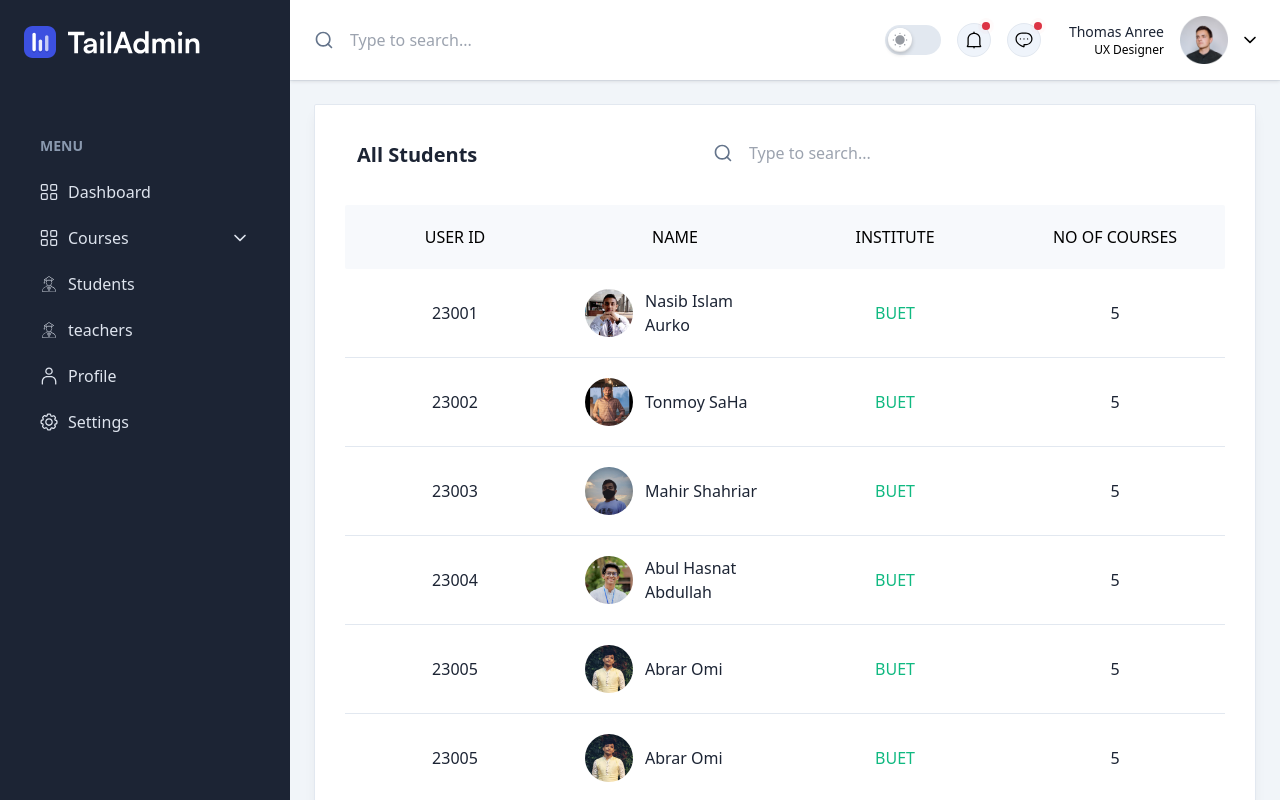
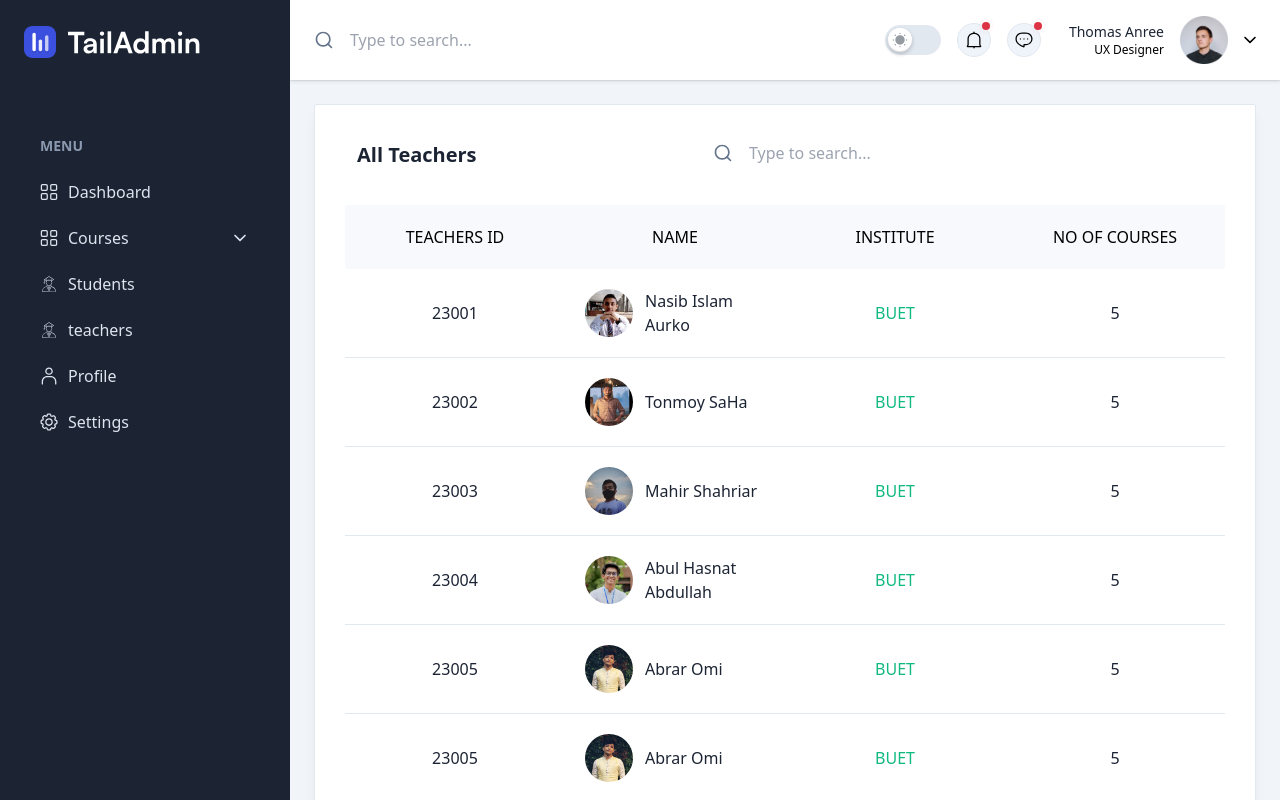
Before and after one commit to taufir-huda/online_class_system, a Next.js app: page /admin/teachers in a window 1280 px wide. Built offline with nearby package versions, Linux system fonts and the light colour scheme.

Commit message:
added student detailsa page with some issus

```diff
--- a/app/admin/components/Tables/TableOne.jsx
+++ /dev/null
@@ -1,142 +0,0 @@
-
-import Image from "next/image";
-
-const StudentData = [
-  {
-    Id:23001,
-    name: "Nasib Islam Aurko",
-    institute: "BUET",
-    courses: 5
-  },
-  {
-    Id:23002,
-    name: "Tonmoy SaHa",
-    institute: "BUET",
-    courses: 5
-  },
-  {
-    Id:23003,
-    name: "Mahir Shahriar",
-    institute: "BUET",
-    courses: 5
-  },
-  {
-    Id: 23004,
-    name: "Abul Hasnat Abdullah",
-    institute: "BUET",
-    courses: 5
-  },
-  {
-    Id: 23005,
-    name: "Abrar Omi",
-    institute: "BUET",
-    courses: 5
-  },
-  {
-    Id: 23005,
-    name: "Abrar Omi",
-    institute: "BUET",
-    courses: 5
-  },
-  {
-    Id: 23005,
-    name: "Abrar Omi",
-    institute: "BUET",
-    courses: 5
-  },
-  {
-    Id: 23005,
-    name: "Abrar Omi",
-    institute: "BUET",
-    courses: 5
-  },
-];
-
-const TableOne = () => {
-  return (
-    <div className="rounded-sm border border-stroke bg-white px-5 pt-6 pb-2.5 shadow-default dark:border-strokedark dark:bg-boxdark sm:px-7.5 xl:pb-1">
-      <div className="m-3 flex justify-between">
-        <h4 className="mb-6 text-xl font-semibold text-black dark:text-white">
-          All Students
-        </h4>
-        <div className="hidden sm:block">
-          <form>
-            <div className="relative">
-              <button className="absolute left-0 top-1/2 -translate-y-1/2">
-                <svg  className="fill-body hover:fill-primary dark:fill-bodydark dark:hover:fill-primary" width="20" height="20" viewBox="0 0 20 20" fill="none" xmlns="http://www.w3.org/2000/svg" >
-                  <path fillRule="evenodd" clipRule="evenodd" d="M9.16666 3.33332C5.945 3.33332 3.33332 5.945 3.33332 9.16666C3.33332 12.3883 5.945 15 9.16666 15C12.3883 15 15 12.3883 15 9.16666C15 5.945 12.3883 3.33332 9.16666 3.33332ZM1.66666 9.16666C1.66666 5.02452 5.02452 1.66666 9.16666 1.66666C13.3088 1.66666 16.6667 5.02452 16.6667 9.16666C16.6667 13.3088 13.3088 16.6667 9.16666 16.6667C5.02452 16.6667 1.66666 13.3088 1.66666 9.16666Z" fill=""/>
-                  <path fillRule="evenodd" clipRule="evenodd" d="M13.2857 13.2857C13.6112 12.9603 14.1388 12.9603 14.4642 13.2857L18.0892 16.9107C18.4147 17.2362 18.4147 17.7638 18.0892 18.0892C17.7638 18.4147 17.2362 18.4147 16.9107 18.0892L13.2857 14.4642C12.9603 14.1388 12.9603 13.6112 13.2857 13.2857Z" fill="" />
-                </svg>
-              </button>
-
-              <input type="text" placeholder="Type to search..."
-                className="w-full bg-transparent pl-9 pr-4 font-medium focus:outline-none xl:w-125"
-              />
-            </div>
-          </form>
-        </div>
-      </div>
-
-      <div className="flex flex-col">
-        <div className="grid grid-cols-2 rounded-sm bg-gray-2 dark:bg-meta-4 sm:grid-cols-4">
-          <div className="p-2.5 text-center xl:p-5">
-            <h5 className="text-sm font-medium uppercase xsm:text-base">
-              User Id
-            </h5>
-          </div>
-          <div className="p-2.5 text-center xl:p-5">
-            <h5 className="text-sm font-medium uppercase xsm:text-base">
-            Name
-            </h5>
-          </div>
-          <div className="p-2.5 text-center xl:p-5">
-            <h5 className="text-sm font-medium uppercase xsm:text-base">
-            Institute
-            </h5>
-          </div>
-          <div className="hidden p-2.5 text-center sm:block xl:p-5">
-            <h5 className="text-sm font-medium uppercase xsm:text-base">
-              No of courses
-            </h5>
-          </div>
-        </div>
-
-        {StudentData.map((student, key) => (
-          <div
-            className={`grid grid-cols-2 sm:grid-cols-4 ${
-              key === StudentData.length - 1
-                ? ""
-                : "border-b border-stroke dark:border-strokedark"
-            }`}
-            key={key}
-          >
-            <div className="flex items-center justify-center p-2.5 xl:p-5">
-              <p className="text-black dark:text-white">{student.Id}</p>
-            </div>
-
-            <div className="flex items-center gap-3 p-2.5 xl:p-5">
-              <div className="flex-shrink-0">
-                <Image src={`/images/student/${student.Id}.jpg`} alt="Brand" width={48} height={48} className="rounded-full"/>
-              </div>
-              <p className="hidden text-black dark:text-white sm:block">
-                {student.name}
-              </p>
-            </div>
-
-
-            <div className="flex items-center justify-center p-2.5 xl:p-5">
-              <p className="text-meta-3">{student.institute}</p>
-            </div>
-
-            <div className="hidden items-center justify-center p-2.5 sm:flex xl:p-5">
-              <p className="text-black dark:text-white">{student.courses}</p>
-            </div>
-
-          </div>
-        ))}
-      </div>
-    </div>
-  );
-};
-
-export default TableOne;
--- a/app/admin/page.jsx
+++ b/app/admin/page.jsx
@@ -1,11 +1,10 @@
-"use client";
-import React, { useEffect , useState} from "react";
+import React from "react";
 import CardDataStats from "./components/CardDataStats.jsx";
 import ChartOne from "./components/Charts/ChartOne.jsx";
 import ChartTwo from "./components/Charts/ChartTwo.jsx";
 import ChartThree from "./components/Charts/ChartThree.jsx";
 import MapOne from './components/Maps/MapOne.jsx'
-import TableOne from "./components/Tables/TableOne.jsx";
+// import TableOne from "./components/Tables/TableOne.jsx";
 import ChatCard from "./components/Chat/ChatCard.jsx";
 
 function page() {
@@ -63,10 +62,7 @@ function page() {
         <ChartOne />
         <ChartTwo />
         <ChartThree />
-        <MapOne />
-        <div className="col-span-12 xl:col-span-8">
-          <TableOne />
-        </div>
+        {/* <MapOne /> */}
         <ChatCard />
       </div>
     </>
--- /dev/null
+++ b/app/admin/students/getstudent.jsx
@@ -0,0 +1,11 @@
+"use server";
+
+export async function getsudentdata(id) {
+  console.log(`id = ${id}`);
+  return {
+    Id: 23001,
+    name: "Nasib Islam Aurko",
+    institute: "BUET",
+    courses: 5,
+  };
+}
--- a/app/admin/teachers/page.jsx
+++ b/app/admin/teachers/page.jsx
@@ -1,16 +1,142 @@
 import React from 'react'
-import TableOne from '../components/Tables/TableOne'
-import TableTwo from '../components/Tables/TableTwo'
-import TableThree from '../components/Tables/TableThree'
-import TableFour from '../components/Tables/TableFour'
+import Image from "next/image";
+
+const TeachersData = [
+  {
+    Id:23001,
+    name: "Nasib Islam Aurko",
+    institute: "BUET",
+    courses: 5
+  },
+  {
+    Id:23002,
+    name: "Tonmoy SaHa",
+    institute: "BUET",
+    courses: 5
+  },
+  {
+    Id:23003,
+    name: "Mahir Shahriar",
+    institute: "BUET",
+    courses: 5
+  },
+  {
+    Id: 23004,
+    name: "Abul Hasnat Abdullah",
+    institute: "BUET",
+    courses: 5
+  },
+  {
+    Id: 23005,
+    name: "Abrar Omi",
+    institute: "BUET",
+    courses: 5
+  },
+  {
+    Id: 23005,
+    name: "Abrar Omi",
+    institute: "BUET",
+    courses: 5
+  },
+  {
+    Id: 23005,
+    name: "Abrar Omi",
+    institute: "BUET",
+    courses: 5
+  },
+  {
+    Id: 23005,
+    name: "Abrar Omi",
+    institute: "BUET",
+    courses: 5
+  },
+]
 
 function page() {
   return (
     <div className="col-span-12 xl:col-span-8">
-        <TableOne />
-        <TableTwo />
-        <TableThree />
-        <TableFour/>
+      <div className="rounded-sm border border-stroke bg-white px-5 pt-6 pb-2.5 shadow-default dark:border-strokedark dark:bg-boxdark sm:px-7.5 xl:pb-1">
+      <div className="m-3 flex justify-between">
+        <h4 className="mb-6 text-xl font-semibold text-black dark:text-white">
+          All Teachers
+        </h4>
+        <div className="hidden sm:block">
+          <form>
+            <div className="relative">
+              <button className="absolute left-0 top-1/2 -translate-y-1/2">
+                <svg  className="fill-body hover:fill-primary dark:fill-bodydark dark:hover:fill-primary" width="20" height="20" viewBox="0 0 20 20" fill="none" xmlns="http://www.w3.org/2000/svg" >
+                  <path fillRule="evenodd" clipRule="evenodd" d="M9.16666 3.33332C5.945 3.33332 3.33332 5.945 3.33332 9.16666C3.33332 12.3883 5.945 15 9.16666 15C12.3883 15 15 12.3883 15 9.16666C15 5.945 12.3883 3.33332 9.16666 3.33332ZM1.66666 9.16666C1.66666 5.02452 5.02452 1.66666 9.16666 1.66666C13.3088 1.66666 16.6667 5.02452 16.6667 9.16666C16.6667 13.3088 13.3088 16.6667 9.16666 16.6667C5.02452 16.6667 1.66666 13.3088 1.66666 9.16666Z" fill=""/>
+                  <path fillRule="evenodd" clipRule="evenodd" d="M13.2857 13.2857C13.6112 12.9603 14.1388 12.9603 14.4642 13.2857L18.0892 16.9107C18.4147 17.2362 18.4147 17.7638 18.0892 18.0892C17.7638 18.4147 17.2362 18.4147 16.9107 18.0892L13.2857 14.4642C12.9603 14.1388 12.9603 13.6112 13.2857 13.2857Z" fill="" />
+                </svg>
+              </button>
+
+              <input type="text" placeholder="Type to search..."
+                className="w-full bg-transparent pl-9 pr-4 font-medium focus:outline-none xl:w-125"
+              />
+            </div>
+          </form>
+        </div>
+      </div>
+
+      <div className="flex flex-col">
+        <div className="grid grid-cols-2 rounded-sm bg-gray-2 dark:bg-meta-4 sm:grid-cols-4">
+          <div className="p-2.5 text-center xl:p-5">
+            <h5 className="text-sm font-medium uppercase xsm:text-base">
+              Teachers Id
+            </h5>
+          </div>
+          <div className="p-2.5 text-center xl:p-5">
+            <h5 className="text-sm font-medium uppercase xsm:text-base">
+            Name
+            </h5>
+          </div>
+          <div className="p-2.5 text-center xl:p-5">
+            <h5 className="text-sm font-medium uppercase xsm:text-base">
+            Institute
+            </h5>
+          </div>
+          <div className="hidden p-2.5 text-center sm:block xl:p-5">
+            <h5 className="text-sm font-medium uppercase xsm:text-base">
+              No of courses
+            </h5>
+          </div>
+        </div>
+
+        {TeachersData.map((student, key) => (
+          <div
+            className={`grid grid-cols-2 sm:grid-cols-4 ${
+              key === TeachersData.length - 1
+                ? ""
+                : "border-b border-stroke dark:border-strokedark"
+            }`}
+            key={key}
+          >
+            <div className="flex items-center justify-center p-2.5 xl:p-5">
+              <p className="text-black dark:text-white">{student.Id}</p>
+            </div>
+
+            <div className="flex items-center gap-3 p-2.5 xl:p-5">
+              <div className="flex-shrink-0">
+                <Image src={`/images/student/${student.Id}.jpg`} alt="Brand" width={48} height={48} className="rounded-full"/>
+              </div>
+              <p className="hidden text-black dark:text-white sm:block">
+                {student.name}
+              </p>
+            </div>
+
+
+            <div className="flex items-center justify-center p-2.5 xl:p-5">
+              <p className="text-meta-3">{student.institute}</p>
+            </div>
+
+            <div className="hidden items-center justify-center p-2.5 sm:flex xl:p-5">
+              <p className="text-black dark:text-white">{student.courses}</p>
+            </div>
+
+          </div>
+        ))}
+      </div>
+    </div>
     </div>
   )
 }
```
Also changed, not shown: app/admin/students/page.jsx (+16 -3 lines), app/page.jsx (renamed from app/page.js).
